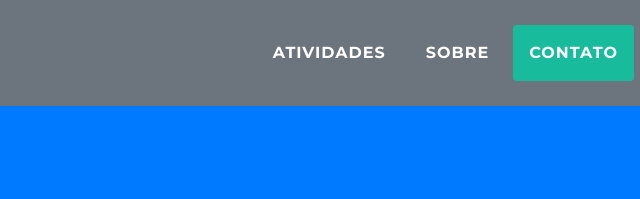
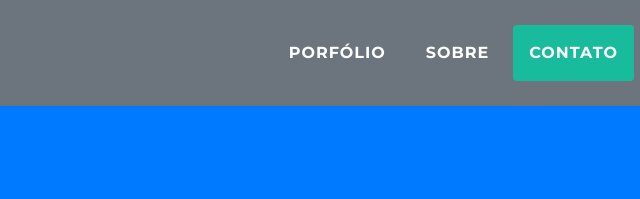
Before and after one commit to alpinista06/Site_Ibriza, a website with bundled scripts: page mario/mario.html in a window 1280 px wide. Shown: the top 199 px of the page, 557-1197 px from the left. Built offline with nearby package versions, Linux system fonts and the light colour scheme.

Commit message:
mudei uma palavra

```diff
--- a/mario/mario.html
+++ b/mario/mario.html
@@ -39,7 +39,7 @@
         <div class="collapse navbar-collapse" id="navbarResponsive">
           <ul class="navbar-nav ml-auto">
             <li class="nav-item mx-0 mx-lg-1">
-              <a class="nav-link py-3 px-0 px-lg-3 rounded js-scroll-trigger" href="#portfolio">Atividades</a>
+              <a class="nav-link py-3 px-0 px-lg-3 rounded js-scroll-trigger" href="#portfolio">Porfólio</a>
             </li>
             <li class="nav-item mx-0 mx-lg-1">
               <a class="nav-link py-3 px-0 px-lg-3 rounded js-scroll-trigger" href="#about">Sobre</a>
```
